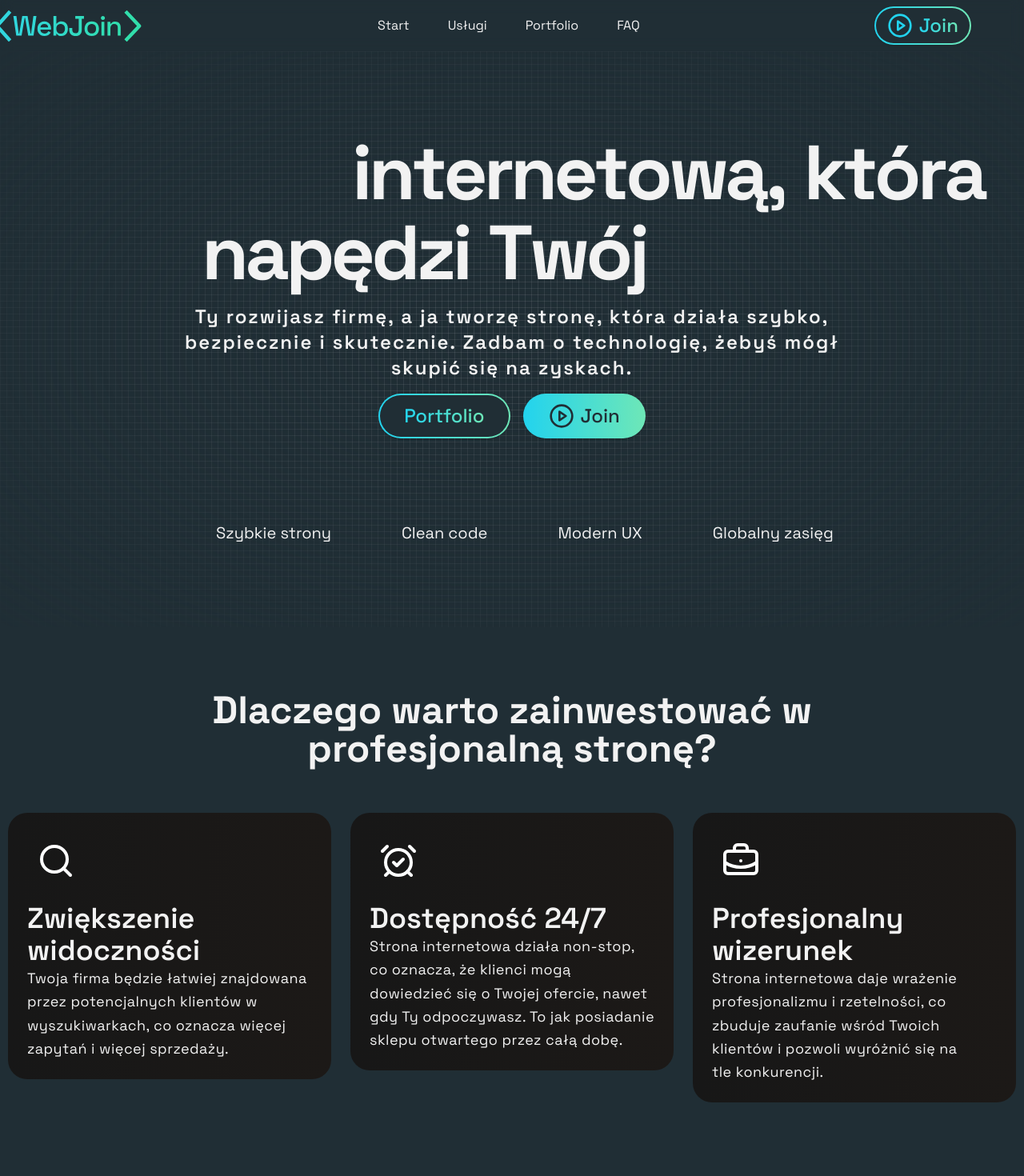
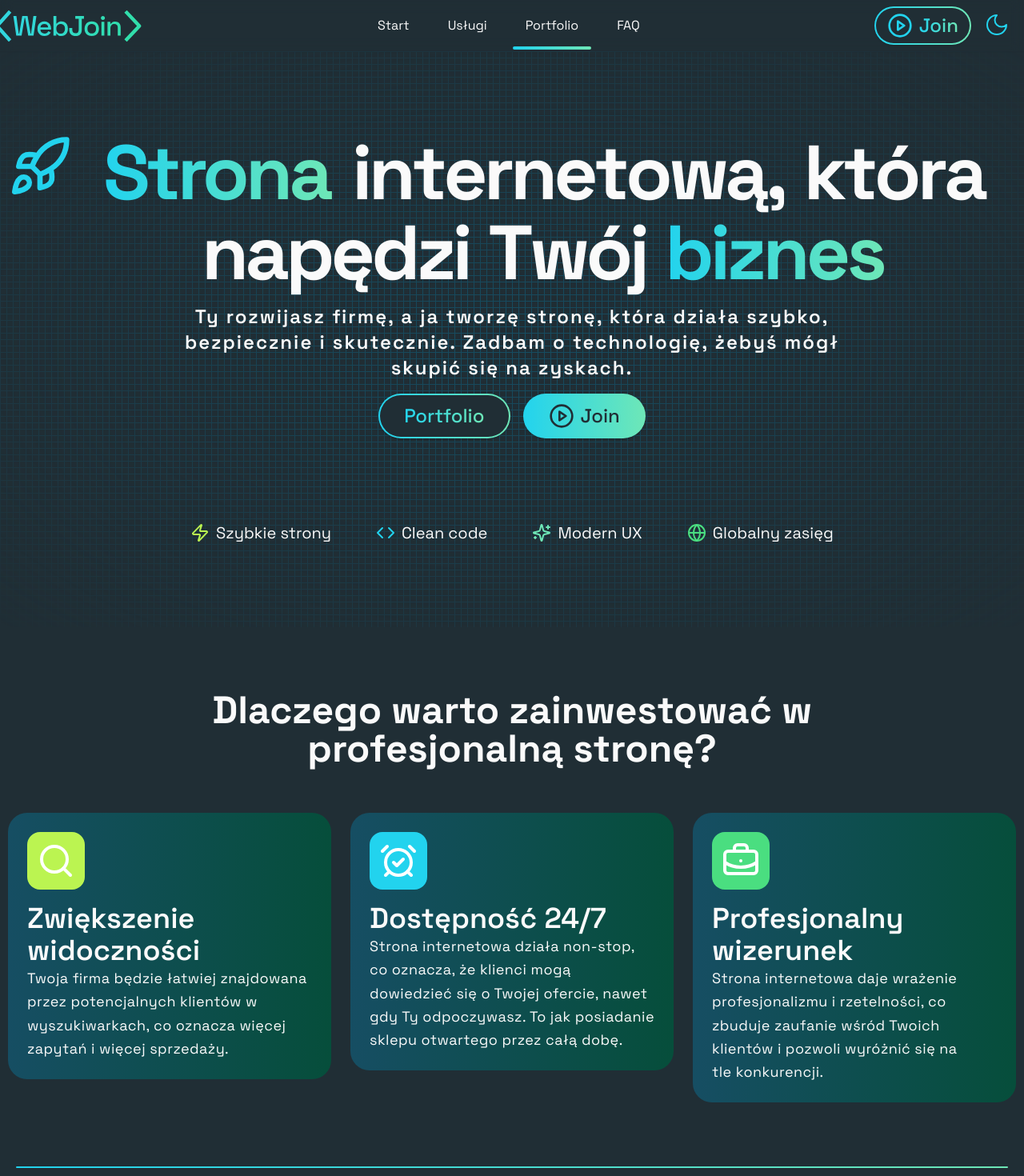
Before and after one commit to RostyslaWozniak/web-join, a Next.js app: page / in a window 1280 px wide. Shown: the top 1470 px of the page at 80% size. Built offline with nearby package versions, Linux system fonts and the light colour scheme.

Commit message:
try fix styles

```diff
--- a/src/components/grid-background.tsx
+++ b/src/components/grid-background.tsx
@@ -12,7 +12,7 @@ export function GridBackground({
   return (
     <div
       className={cn(
-        "relative inset-0 h-full w-full bg-[linear-gradient(to_right,hsl(var(--foreground)/0.1)_1px,transparent_1px),linear-gradient(to_bottom,hsl(var(--foreground)/0.1)_1px,transparent_1px)] bg-[size:8px_8px]",
+        "relative inset-0 h-full w-full bg-[linear-gradient(to_right,var(--popover)_1px,transparent_1px),linear-gradient(to_bottom,var(--popover)_1px,transparent_1px)] bg-[size:8px_8px]",
         className,
       )}
     >
--- a/src/styles/globals.css
+++ b/src/styles/globals.css
@@ -2,7 +2,7 @@
 @tailwind components;
 @tailwind utilities;
 
-@layer base {
+/* @layer base {
   :root {
     --background: 0 0% 100%;
     --foreground: 240 10% 3.9%;
@@ -57,9 +57,9 @@
     --chart-4: 280 65% 60%;
     --chart-5: 340 75% 55%;
   }
-}
+} */
 
-/* @layer base {
+@layer base {
   :root {
     --background: 0 0% 100%;
     --foreground: 199 18% 33%;
@@ -92,36 +92,36 @@
     --accent-yellow: 54, 72%, 53%;
   }
   .dark {
-    --background: 199 26 17%;
-    --foreground: 0 0% 98%;
-    --card: 169 46% 27%;
-    --card-foreground: 0 0% 98%;
-    --popover: 187 48% 28%;
-    --popover-foreground: 0 0% 98%;
-    --primary: 0 0% 98%;
-    --primary-foreground: 0 0% 9%;
+    --background: #202e35;
+    --foreground: #fafafa;
+    --card: #064e3b;
+    --card-foreground: #fafafa;
+    --popover: #164e63;
+    --popover-foreground: #fafafa;
+    --primary: #fafafa;
+    --primary-foreground: #fafafa;
     --secondary: 0 0% 14.9%;
-    --secondary-foreground: 0 0% 98%;
+    --secondary-foreground: #fafafa;
     --muted: 0 0% 14.9%;
     --muted-foreground: 0 0% 63.9%;
     --accent: 0 0% 14.9%;
-    --accent-foreground: 0 0% 98%;
-    --destructive: 0, 100%, 70%;
-    --destructive-foreground: 0 0% 98%;
-    --border: 0 0% 98%;
-    --input: 0 0% 98%;
-    --ring: 0 0% 98%;
+    --accent-foreground: #fafafa;
+    --destructive: #ff6666;
+    --destructive-foreground: #fafafa;
+    --border: #fafafa;
+    --input: #fafafa;
+    --ring: #fafafa;
     --chart-1: 220 70% 50%;
     --chart-2: 160 60% 45%;
     --chart-3: 30 80% 55%;
     --chart-4: 280 65% 60%;
     --chart-5: 340 75% 55%;
-    --primary-green: 162 72% 53%;
-    --primary-cyan: 183 72% 53%;
-    --accent-green: 96, 72%, 53%;
-    --accent-yellow: 54, 72%, 53%;
+    --primary-green: #6ee7b7;
+    --primary-cyan: #22d3ee;
+    --accent-green: #4ade80;
+    --accent-yellow: #bbf451;
   }
-} */
+}
 
 @layer base {
   * {
--- a/tailwind.config.ts
+++ b/tailwind.config.ts
@@ -17,64 +17,64 @@ export default {
       },
       backgroundImage: {
         "primary-gradient":
-          "linear-gradient(to left, hsl(var(--primary-green)), hsl(var(--primary-cyan)))",
+          "linear-gradient(to left, var(--primary-green), var(--primary-cyan))",
         "secondary-gradient":
-          "linear-gradient(to left, hsl(var(--primary-green) / 10%), hsl(var(--primary-cyan) / 10%))",
+          "linear-gradient(to left, var(--primary-green) / 10%), var(--primary-cyan) / 10%)",
         "card-gradient":
-          "linear-gradient(to left, hsl(var(--card)), hsl(var(--popover)))",
+          "linear-gradient(to left, var(--card), var(--popover))",
         "radial-gradient-primary-green":
-          "radial-gradient(circle at 40% 20%, white, hsl(var(--primary-green)), black);",
+          "radial-gradient(circle at 40% 20%, white, var(--primary-green), black);",
         "radial-gradient-primary-cyan":
-          "radial-gradient(circle at 40% 20%, white, hsl(var(--primary-cyan)), black);",
+          "radial-gradient(circle at 40% 20%, white, var(--primary-cyan), black);",
         "radial-gradient-accent-yellow":
-          "radial-gradient(circle at 40% 20%, white, hsl(var(--accent-yellow)), black);",
+          "radial-gradient(circle at 40% 20%, white, var(--accent-yellow), black);",
         "radial-gradient-accent-green":
-          "radial-gradient(circle at 40% 20%, white, hsl(var(--accent-green)), black);",
+          "radial-gradient(circle at 40% 20%, white, var(--accent-green), black);",
       },
       colors: {
         background: "var(--background)",
-        foreground: "hsl(var(--foreground))",
+        foreground: "var(--foreground)",
         card: {
-          DEFAULT: "hsl(var(--card))",
-          foreground: "hsl(var(--card-foreground))",
+          DEFAULT: "var(--card)",
+          foreground: "var(--card-foreground)",
         },
         popover: {
-          DEFAULT: "hsl(var(--popover))",
-          foreground: "hsl(var(--popover-foreground))",
+          DEFAULT: "var(--popover)",
+          foreground: "var(--popover-foreground)",
         },
         primary: {
-          DEFAULT: "hsl(var(--primary))",
-          foreground: "hsl(var(--primary-foreground))",
+          DEFAULT: "var(--primary)",
+          foreground: "var(--primary-foreground)",
         },
         secondary: {
-          DEFAULT: "hsl(var(--secondary))",
-          foreground: "hsl(var(--secondary-foreground))",
+          DEFAULT: "var(--secondary)",
+          foreground: "var(--secondary-foreground)",
         },
         muted: {
-          DEFAULT: "hsl(var(--muted))",
-          foreground: "hsl(var(--muted-foreground))",
+          DEFAULT: "var(--muted)",
+          foreground: "var(--muted-foreground)",
         },
         accent: {
-          DEFAULT: "hsl(var(--accent))",
-          foreground: "hsl(var(--accent-foreground))",
+          DEFAULT: "var(--accent)",
+          foreground: "var(--accent-foreground)",
         },
         destructive: {
-          DEFAULT: "hsl(var(--destructive))",
-          foreground: "hsl(var(--destructive-foreground))",
+          DEFAULT: "var(--destructive)",
+          foreground: "var(--destructive-foreground)",
         },
-        "primary-green": "hsl(var(--primary-green))",
-        "primary-cyan": "hsl(var(--primary-cyan))",
-        "accent-green": "hsl(var(--accent-green))",
-        "accent-yellow": "hsl(var(--accent-yellow))",
-        border: "hsl(var(--border))",
-        input: "hsl(var(--input))",
-        ring: "hsl(var(--ring))",
+        "primary-green": "var(--primary-green)",
+        "primary-cyan": "var(--primary-cyan)",
+        "accent-green": "var(--accent-green)",
+        "accent-yellow": "var(--accent-yellow)",
+        border: "var(--border)",
+        input: "var(--input)",
+        ring: "var(--ring)",
         chart: {
-          "1": "hsl(var(--chart-1))",
-          "2": "hsl(var(--chart-2))",
-          "3": "hsl(var(--chart-3))",
-          "4": "hsl(var(--chart-4))",
-          "5": "hsl(var(--chart-5))",
+          "1": "var(--chart-1)",
+          "2": "var(--chart-2)",
+          "3": "var(--chart-3)",
+          "4": "var(--chart-4)",
+          "5": "var(--chart-5)",
         },
       },
     },
```
